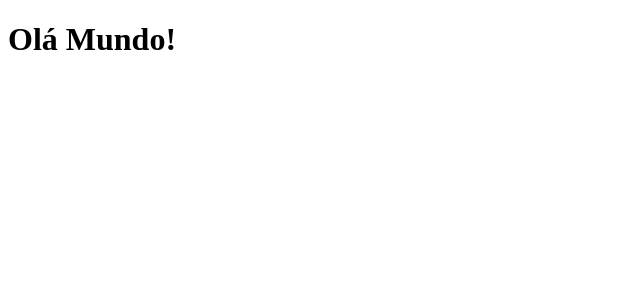
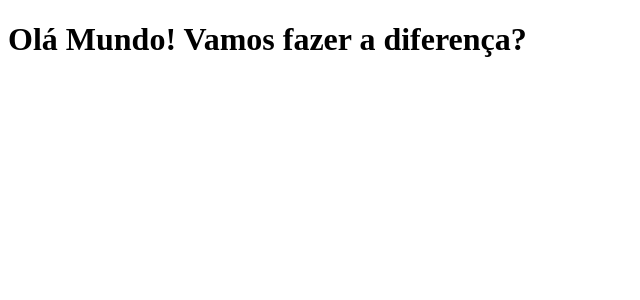
Before and after one commit to GabrielT7878/tabnews-clone, a Next.js app: page / in a window 1280 px wide. Shown: the top 300 px of the page, without its empty margins (0-640 px from the left). Built offline with nearby package versions, Linux system fonts and the light colour scheme.

Commit message:
changed phrase in Home function

```diff
--- a/pages/index.js
+++ b/pages/index.js
@@ -1,5 +1,5 @@
 function Home(){
-    return <h1>Olá Mundo!</h1>
+    return <h1>Olá Mundo! Vamos fazer a diferença?</h1>
 }
 
 export default Home;
```
